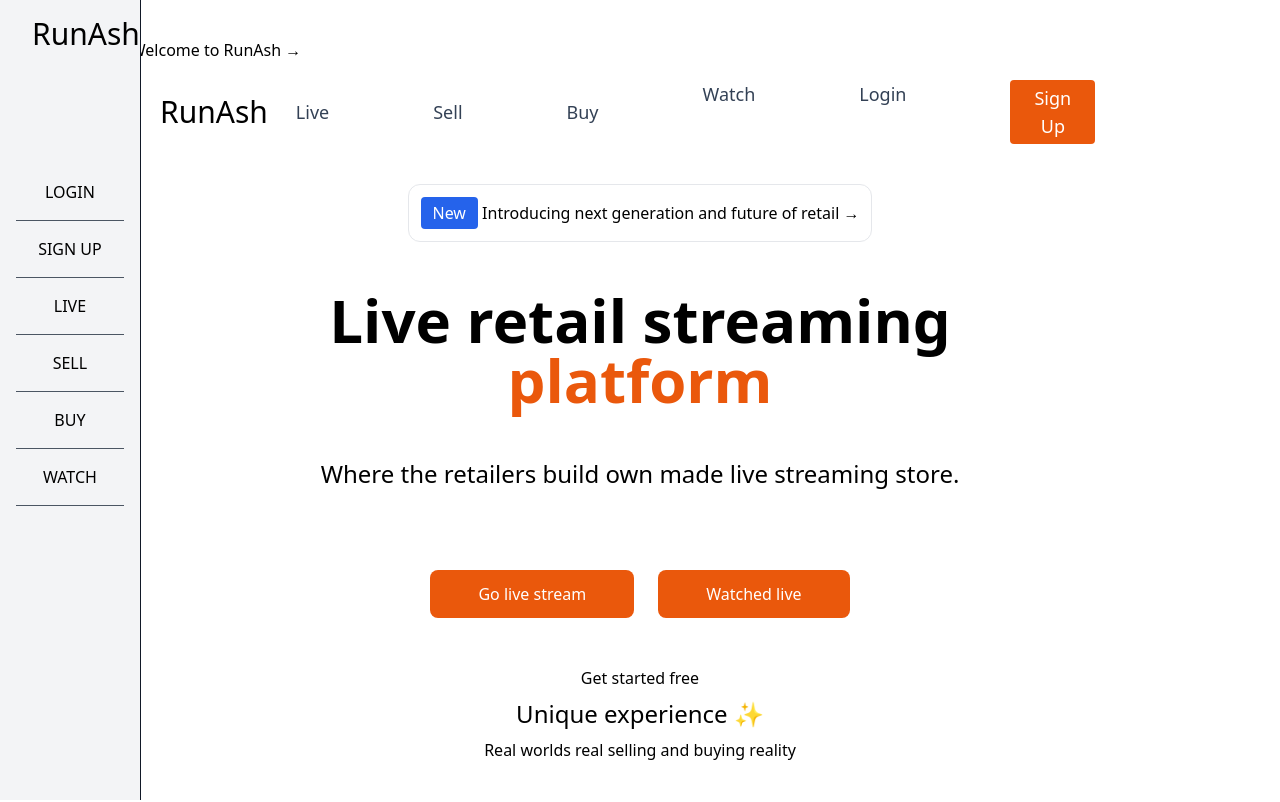
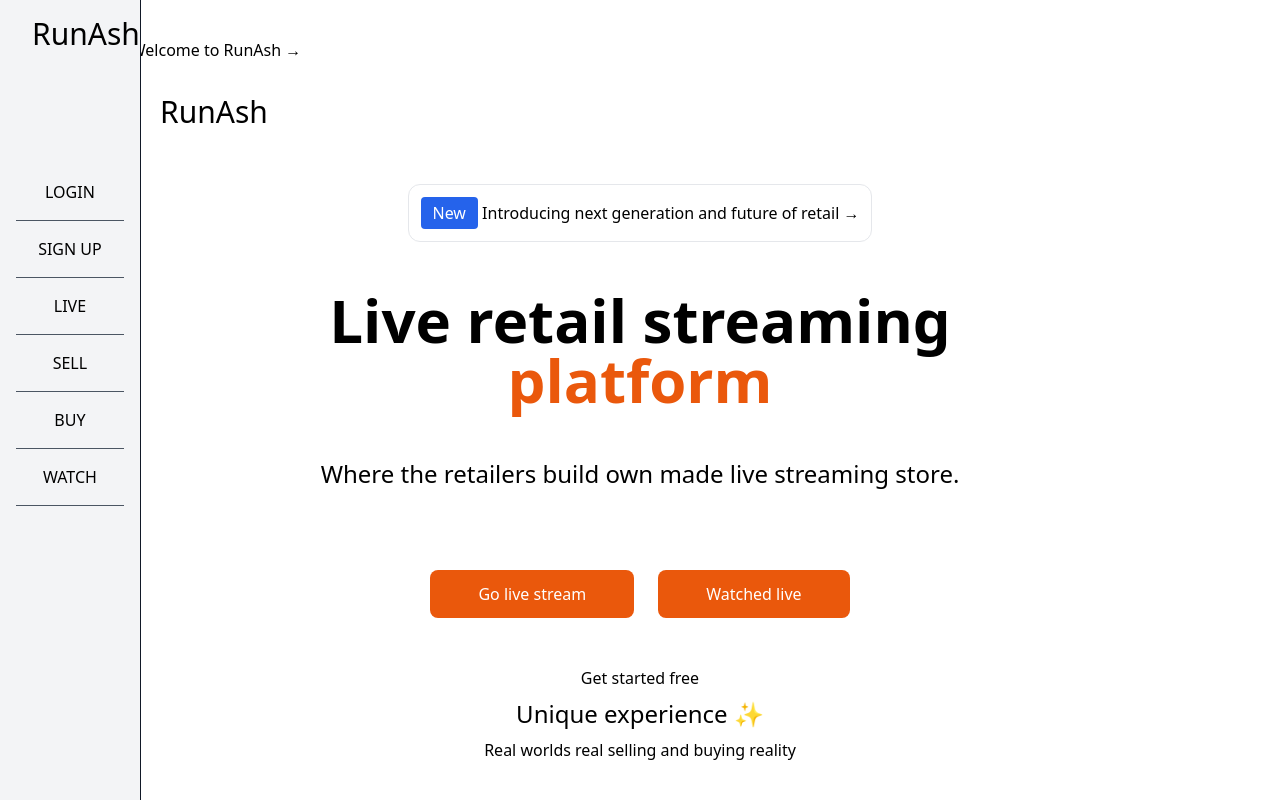
Before and after one commit to Vaibhavmurmu/nextjs13, a Next.js app: page / in a window 1280 px wide. Shown: the top 802 px of the page. Built offline with nearby package versions, Linux system fonts and the light colour scheme.

Commit message:
Update Navbar.js

```diff
--- a/components/Navbar.js
+++ b/components/Navbar.js
@@ -15,7 +15,7 @@ export default function Navbar() {
             <h1 className="text-3xl font-b">RunAsh</h1>
         </div>
         <div className="flex flex-row item-center space-x-4">
-            <ul className="flex flex-row item-center">
+            <ul className="flex hidden flex-row item-center">
                 <li className="p-4 mr-12">
                     <Link href="/live">
                         <a className="text-lg font-n px-3 py-2 text-slate-700 rounded-lg hover:bg-slate-100 hover:text-slate-900">Live</a>
@@ -34,7 +34,7 @@ export default function Navbar() {
             </ul>
         </div>
         <div className="flex flex-row items-right">
-            <ul className="flex flex-row items-right">
+            <ul className="flex hidden flex-row items-right">
             <li className="p-4 mr-12">
                 <Link href="/watch">
                 <a className="text-lg font-n px-3 py-2 text-slate-700 rounded-lg hover:bg-slate-100 hover:text-slate-900">Watch</a>
```
